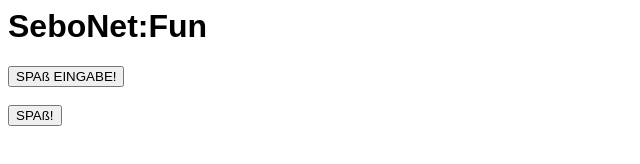
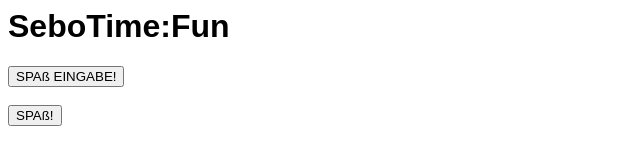
Before and after one commit to SeboTime/SeboTime.github.io, a plain HTML site: page Fun/index.html in a window 1280 px wide. Shown: the whole page, without its empty margins (0-640 px from the left). Drawn offline with Linux system fonts and the light colour scheme.

Commit message:
Update index.html

```diff
--- a/Fun/index.html
+++ b/Fun/index.html
@@ -1,11 +1,11 @@
 <html lang="de">
     <head>
-        <title>SeboNet:Fun</title>
+        <title>SeboTime:Fun</title>
         <script src="script.js"></script>
     </head>
     <body>
         <div>
-            <h1 style="font-family: Arial;">SeboNet:Fun</h1>
+            <h1 style="font-family: Arial;">SeboTime:Fun</h1>
         </div>
         <div>
             <button style="font-family: Arial;" onclick="FunInputButton()">SPAß EINGABE!</button>
```
